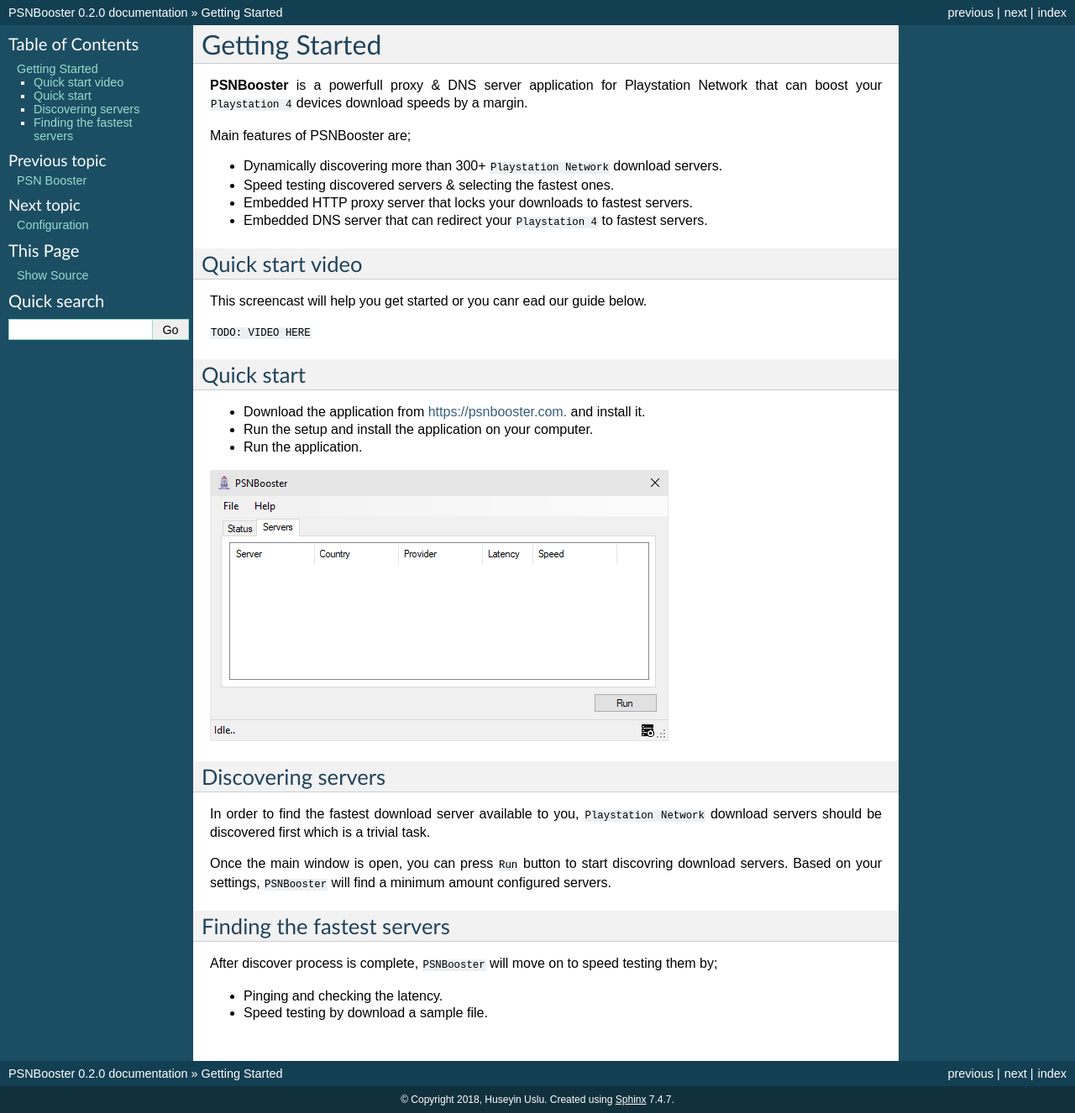
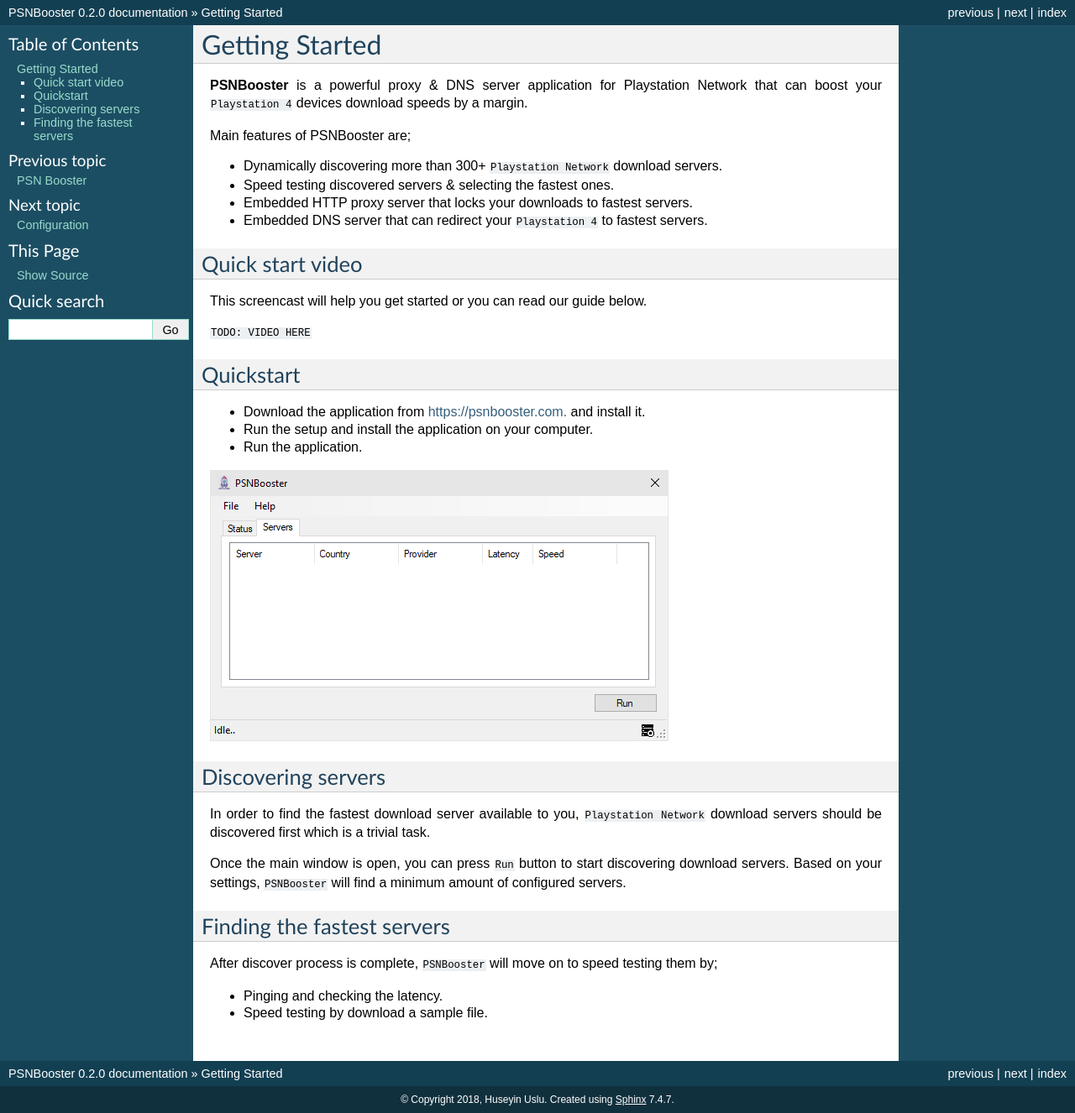
Before and after one commit to bonesoul/PSNBoosterBook, a Sphinx documentation site: the page built from docs/getting-started.rst, in a window 1280 px wide. Shown: the whole page at 84% size. Built offline with Sphinx 7.4.7, drawn with Linux system fonts in a browser that asks for light colours; pages that are not in the unit, such as notebooks, are missing from menus.

Commit message:
Some corrections

```diff
--- a/docs/getting-started.rst
+++ b/docs/getting-started.rst
@@ -3,7 +3,7 @@
 Getting Started
 ===============
 
-**PSNBooster** is a powerfull proxy & DNS server application for Playstation Network that
+**PSNBooster** is a powerful proxy & DNS server application for Playstation Network that
 can boost your ``Playstation 4`` devices download speeds by a margin.
 
 Main features of PSNBooster are;
@@ -16,11 +16,11 @@
 Quick start video
 -----------------
 
-This screencast will help you get started or you canr ead our guide below.
+This screencast will help you get started or you can read our guide below.
 
 ``TODO: VIDEO HERE``
 
-Quick start
+Quickstart
 -----------
 
 - Download the application from `https://psnbooster.com. <https://psnbooster.com/>`_ and install it.
@@ -35,8 +35,8 @@
 In order to find the fastest download server available to you, ``Playstation Network`` download servers
 should be discovered first which is a trivial task.
 
-Once the main window is open, you can press ``Run`` button to start discovring download servers. Based on
-your settings, ``PSNBooster`` will find a minimum amount configured servers.
+Once the main window is open, you can press ``Run`` button to start discovering download servers. Based on
+your settings, ``PSNBooster`` will find a minimum amount of configured servers.
 
 Finding the fastest servers
 ---------------------------
```
